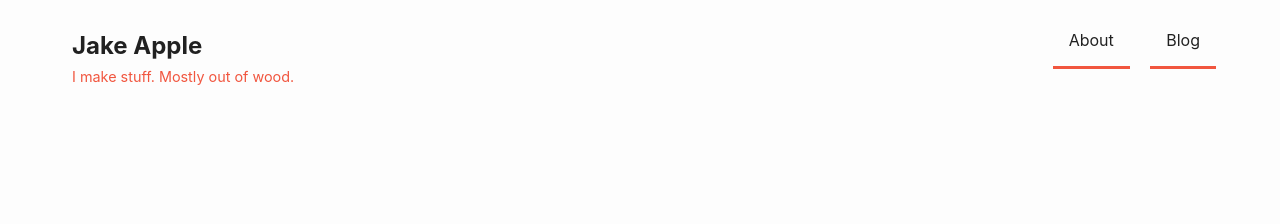
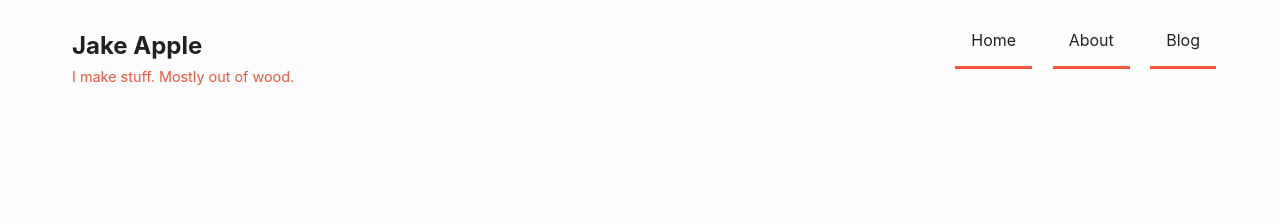
Before and after one commit to appleguy19/appleguy19.github.io, a Jekyll site: the page built from 404.md, in a window 1280 px wide. Shown: the top 224 px of the page. Built offline with Jekyll 4.4.1, drawn with Linux system fonts in a browser that asks for light colours.

Commit message:
add home link unless you're on the homepage

```diff
--- a/_includes/header.html
+++ b/_includes/header.html
@@ -1,6 +1,7 @@
 <header class="top">
   <h1><a href="/">Jake Apple</a><span>I make stuff. Mostly out of wood.</span></h1>
   <nav>
+    {% unless page.url == "/" %}<a href="/">Home</a>{% endunless %}
     <a href="/about/" class="{% if page.url contains "/about/" %}current{% endif %}">About</a>
     <a href="/blog/" class="{% if page.url contains "/blog/" %}current{% endif %}">Blog</a>
   </nav>
```
